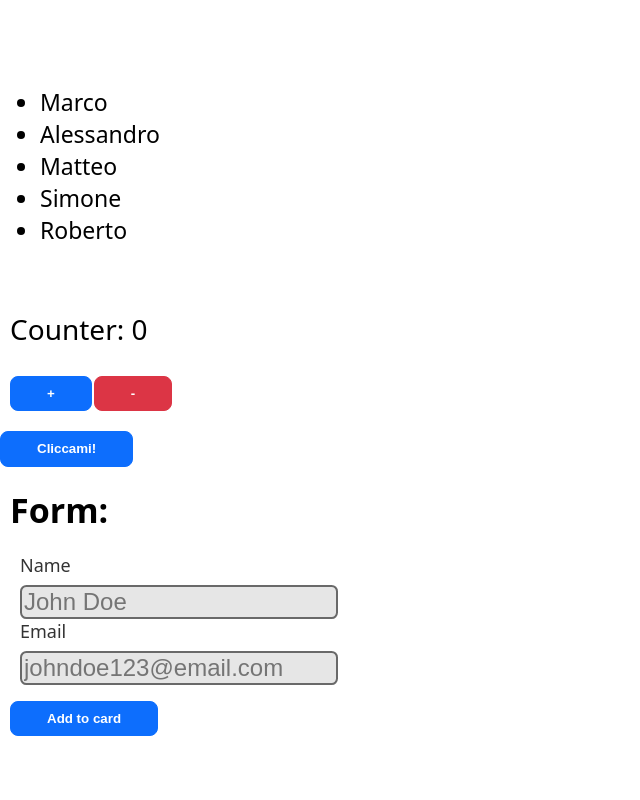
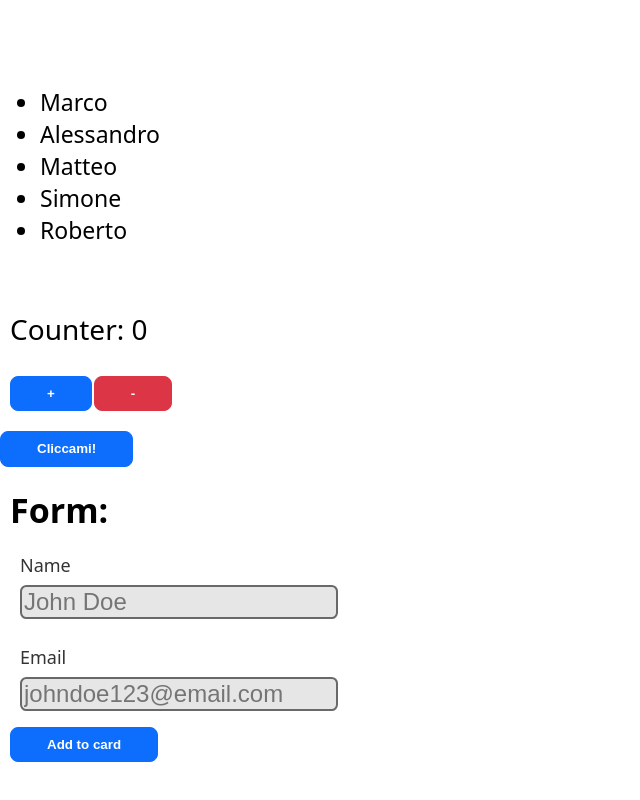
Before and after one commit to capurrooalessandro/aulab-selfwork-introduzione-react, a React (Vite) app: page / in a window 1280 px wide. Shown: the part 730-1530 px from the top of the page, without its empty margins (0-640 px from the left). Built offline with nearby package versions, Linux system fonts and the light colour scheme.

Commit message:
updated files (Selfwork Compound Components/State Management)

```diff
--- a/src/App.jsx
+++ b/src/App.jsx
@@ -49,8 +49,12 @@ export default function App() {
 				<Form.Group>
 					<Form.Field>
 						<Form.NameInput name={name} setName={setName}/>
+					</Form.Field>
+
+					<Form.Field>
 						<Form.EmailInput email={email} setEmail={setEmail}/>
 					</Form.Field>
+
 					<Form.SubmitButton>Add to card</Form.SubmitButton>
 				</Form.Group>
 
```
